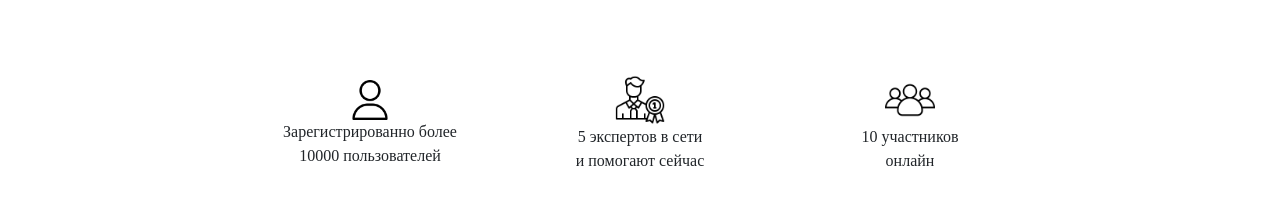
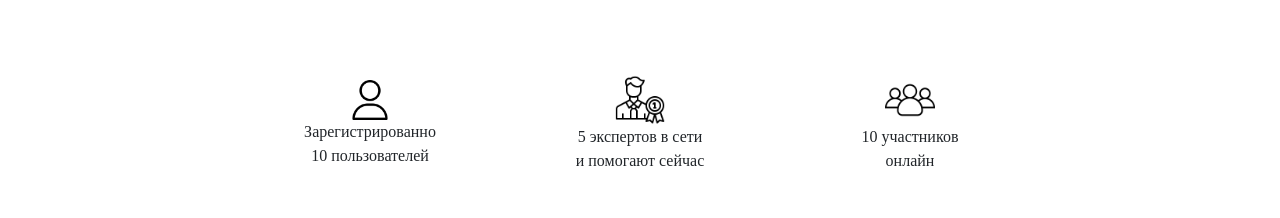
Before and after one commit to OverflowProjectMSP/final, a Vue app in the folder client/: page / in a window 1280 px wide. Shown: the part 980-1198 px from the top of the page. Built offline with nearby package versions, Linux system fonts and the light colour scheme; no server answers; a web font is replaced by a local one.

Commit message:
Update PageCenter.vue

```diff
--- a/client/src/components/Main/PageCenter.vue
+++ b/client/src/components/Main/PageCenter.vue
@@ -1,4 +1,6 @@
 <script>
+import axios from 'axios';
+
 export default {
     data() {
         return {
@@ -11,6 +13,7 @@ export default {
             index3: 3,
             index4: 4,
             index5: 5,
+            usersReg: 10
         }
     },
     methods: {
@@ -56,6 +59,13 @@ export default {
                 this.index5 = this.langueges.length - 1;
             }
         },
+        async regUser(){
+            let res = await axios.get(`/users-reg`)
+            this.usersReg = res.data.regs
+        }
+    },
+    mounted(){
+        this.regUser()
     }
 }
 </script>
@@ -81,7 +91,7 @@ export default {
             <div class="wehave-items">
                 <div class="wehave-item">
                     <img src="../../assets/Main/user1.png" style="width: 40px;" alt="">
-                    <p class="wehave-item-desc">Зарегистрированно более <br> 10000 пользователей</p>
+                    <p class="wehave-item-desc">Зарегистрированно <br> {{this.usersReg}} пользователей</p>
                 </div>
                 <div class="wehave-item">
                     <img src="../../assets/Main/expert.png" alt="">
```
